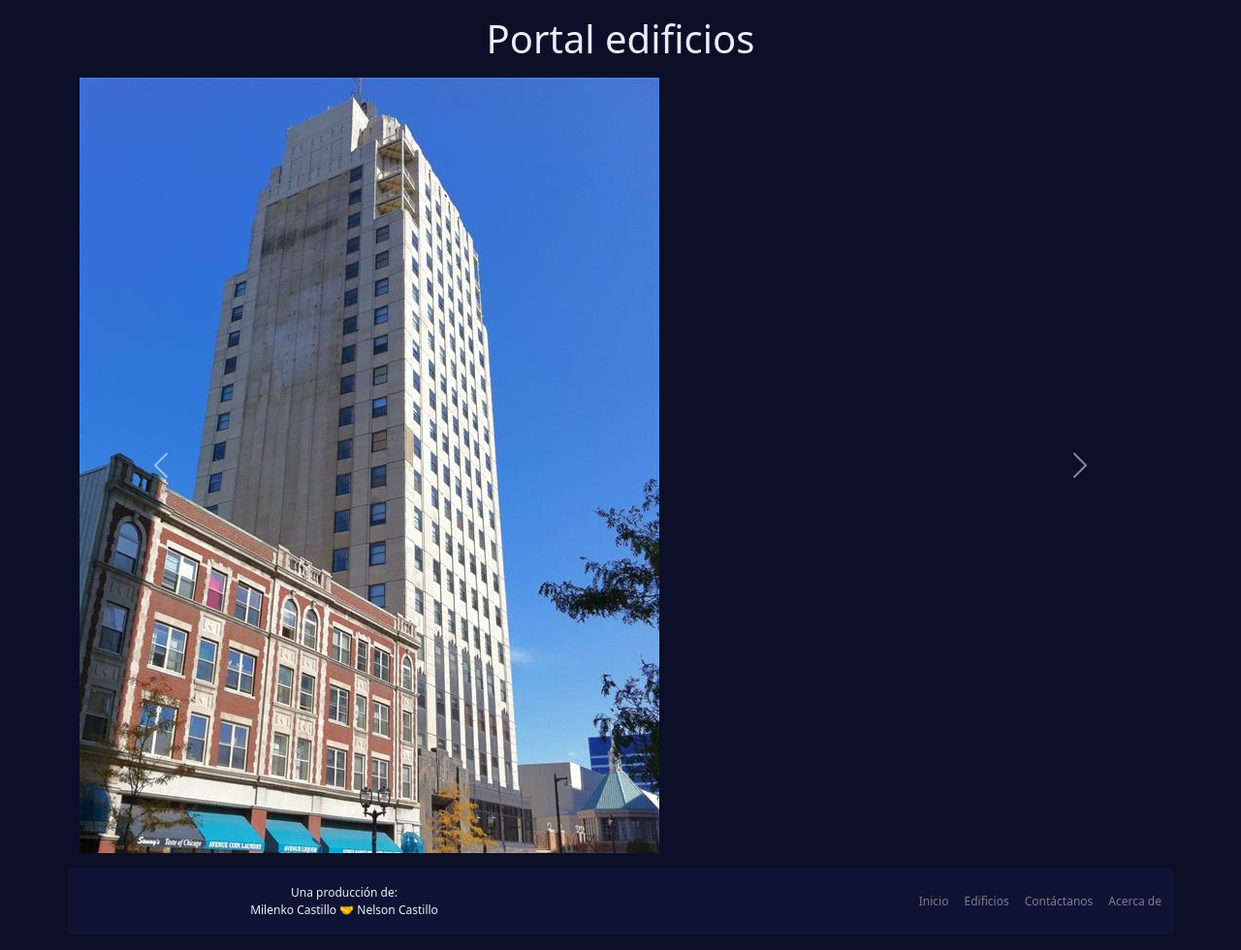
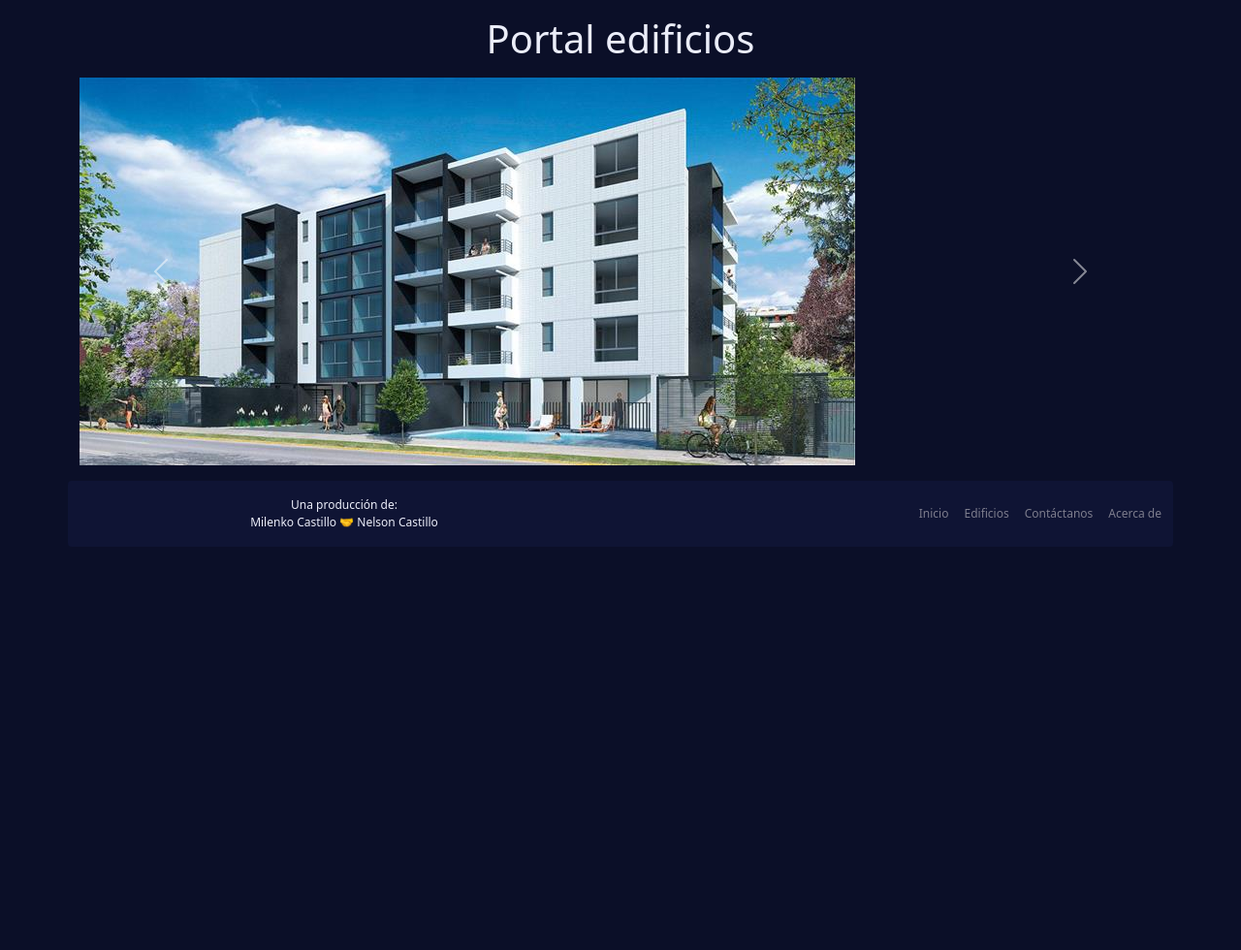
Before and after one commit to stixbunny/djangoprojectone, a Django app: page / in a window 1280 px wide. Shown: the part 153-1133 px from the top of the page at 97% size. After the commit the page ends 697 px from the top, so only its background shows below. Run offline with Django 4.2, Linux system fonts and the light colour scheme.

Commit message:
nelson index

```diff
--- a/venta/templates/index.html
+++ b/venta/templates/index.html
@@ -7,16 +7,16 @@
 <div id="carouselExample" class="carousel slide">
     <div class="carousel-inner">
       <div class="carousel-item active">
-        <img src="{% static './img/torre1.jpg' %}" class="d-block w-80" alt="...">
+        <img src="{% static './img/edif1.jpg' %}" class="d-block w-80" alt="...">
       </div>
       <div class="carousel-item">
-        <img src="{% static './img/edif2.jpeg' %}" class="d-block w-80" alt="...">
+        <img src="{% static './img/edif2.jpg' %}" class="d-block w-80" alt="...">
       </div>
       <div class="carousel-item">
-        <img src="{% static './img/indus1.jpeg' %}" class="d-block w-80" alt="...">
+        <img src="{% static './img/edif3.jpg' %}" class="d-block w-80" alt="...">
       </div>
       <div class="carousel-item">
-        <img src="{% static './img/entre2.jpeg' %}" class="d-block w-80" alt="...">
+        <img src="{% static './img/edif4.jpg' %}" class="d-block w-80" alt="...">
       </div>
     </div>
     <button class="carousel-control-prev" type="button" data-bs-target="#carouselExample" data-bs-slide="prev">
```
Also changed, not shown: db.sqlite3, venta/static/img/edif1.jpg (added), venta/static/img/edif2.jpeg (deleted), venta/static/img/edif2.jpg (added), venta/static/img/edif3.jpg (added), venta/static/img/edif4.jpg (added), venta/static/img/edif5.jpg (added), venta/static/img/entr1.jpeg (deleted), venta/static/img/entre2.jpeg (deleted), venta/static/img/indu2.jpeg (deleted), venta/static/img/indus1.jpeg (deleted).
